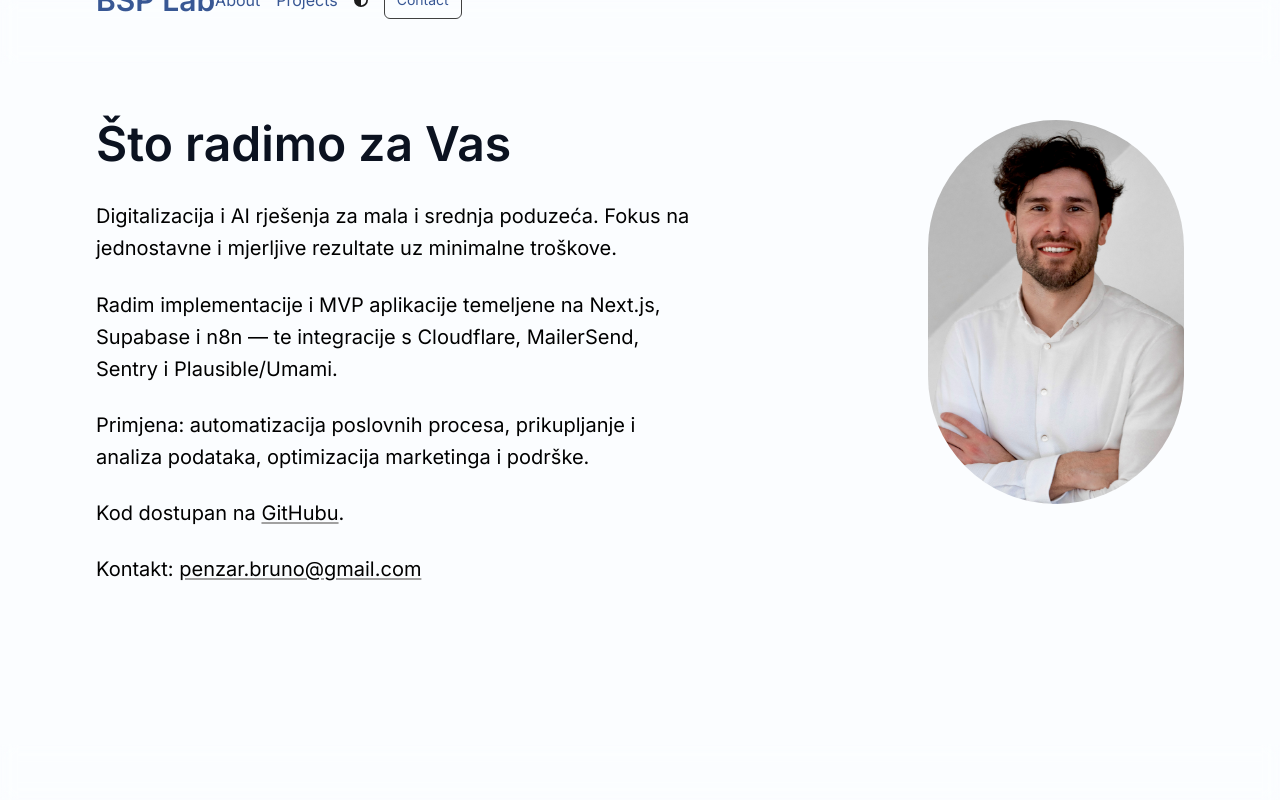
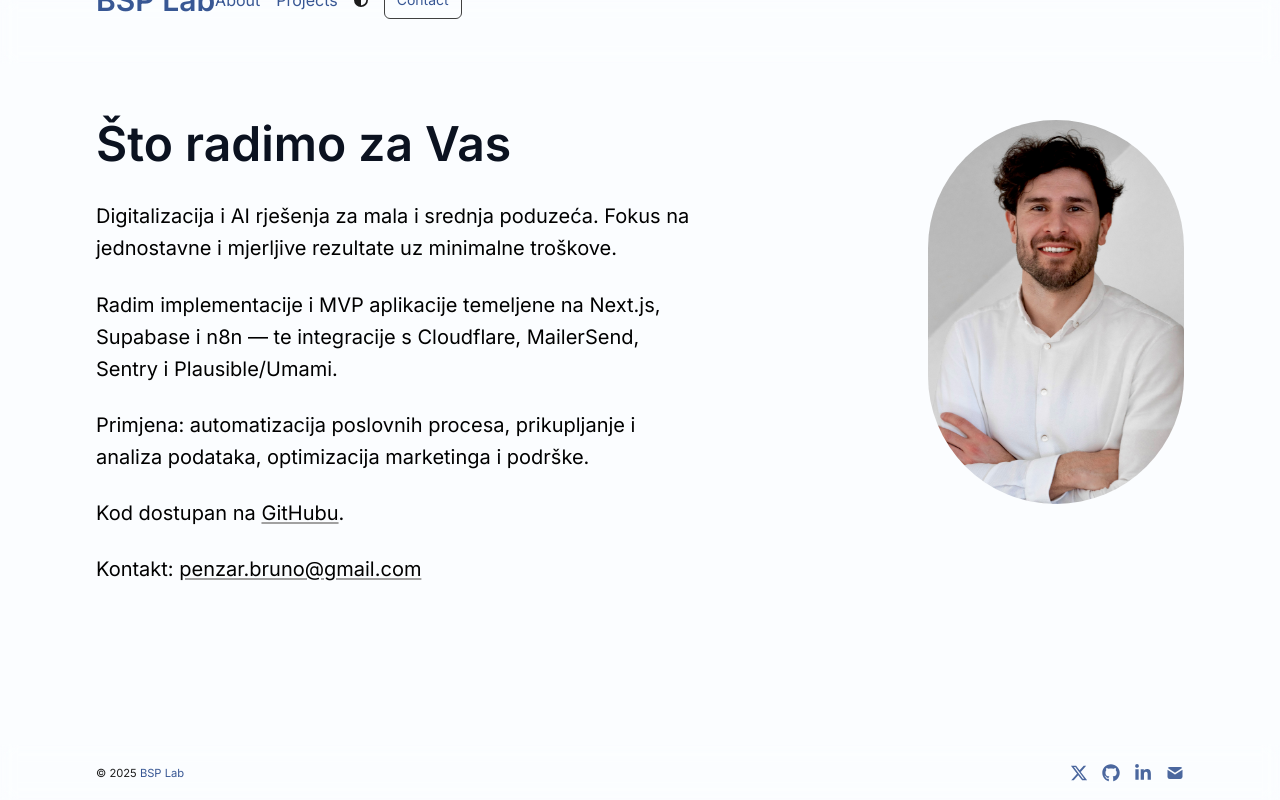
Before and after one commit to BPenzar/bsp-lab, a Next.js app: page / in a window 1280 px wide. Built offline with nearby package versions, Linux system fonts and the light colour scheme.

Commit message:
Update footer.tsx

```diff
--- a/app/components/footer.tsx
+++ b/app/components/footer.tsx
@@ -2,11 +2,7 @@
 
 import React from "react";
 import Link from "next/link";
-import {
-  FaXTwitter,
-  FaGithub,
-  FaLinkedinIn,
-} from "react-icons/fa6";
+import { FaXTwitter, FaGithub, FaLinkedinIn } from "react-icons/fa6";
 import { TbMailFilled } from "react-icons/tb";
 import { metaData, socialLinks } from "app/lib/config";
 
@@ -14,7 +10,7 @@ const YEAR = new Date().getFullYear();
 
 function SocialLink({ href, icon: Icon }: { href: string; icon: React.ComponentType }) {
   return (
-    <a href={href} target="_blank" rel="noopener noreferrer" aria-label={href}>
+    <a href={href} target="_blank" rel="noopener noreferrer" aria-label={href} className="opacity-90 hover:opacity-100">
       <Icon />
     </a>
   );
@@ -22,7 +18,7 @@ function SocialLink({ href, icon: Icon }: { href: string; icon: React.ComponentT
 
 function SocialLinks() {
   return (
-    <div className="flex text-lg gap-3.5 float-right transition-opacity duration-300 hover:opacity-90">
+    <div className="flex text-lg gap-3.5">
       <SocialLink href={socialLinks.twitter} icon={FaXTwitter} />
       <SocialLink href={socialLinks.github} icon={FaGithub} />
       <SocialLink href={socialLinks.linkedin} icon={FaLinkedinIn} />
@@ -33,13 +29,14 @@ function SocialLinks() {
 
 export default function Footer() {
   return (
-    <small className="block lg:mt-24 mt-16 text-[#1C1C1C] dark:text-[#D4D4D4]">
-      <time>© {YEAR}</time>{" "}
-      {/* Ovo sada vodi na homepage */}
-      <Link href="/" className="no-underline">
-        {metaData.title ?? "BSP Lab"}
-      </Link>
+    <div className="w-full flex items-center justify-between gap-4 text-[#1C1C1C] dark:text-[#D4D4D4] text-sm">
+      <small>
+        <time>© {YEAR}</time>{" "}
+        <Link href="/" className="no-underline">
+          {metaData.title ?? "BSP Lab"}
+        </Link>
+      </small>
       <SocialLinks />
-    </small>
+    </div>
   );
 }
```
